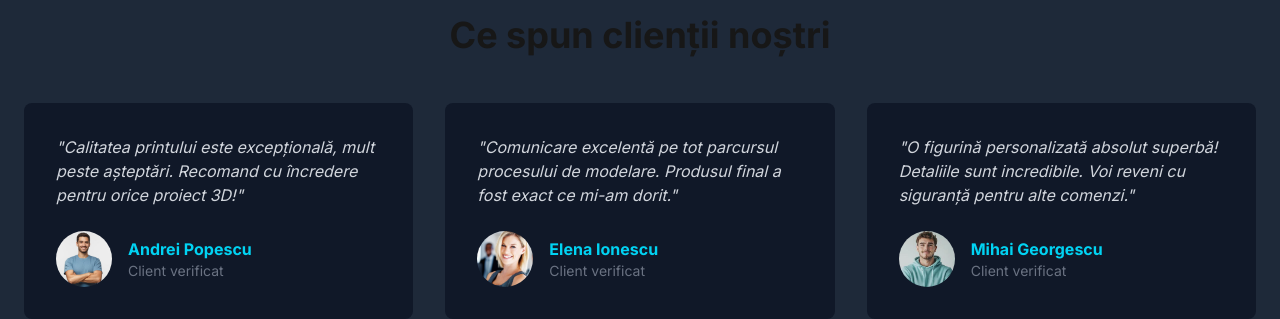
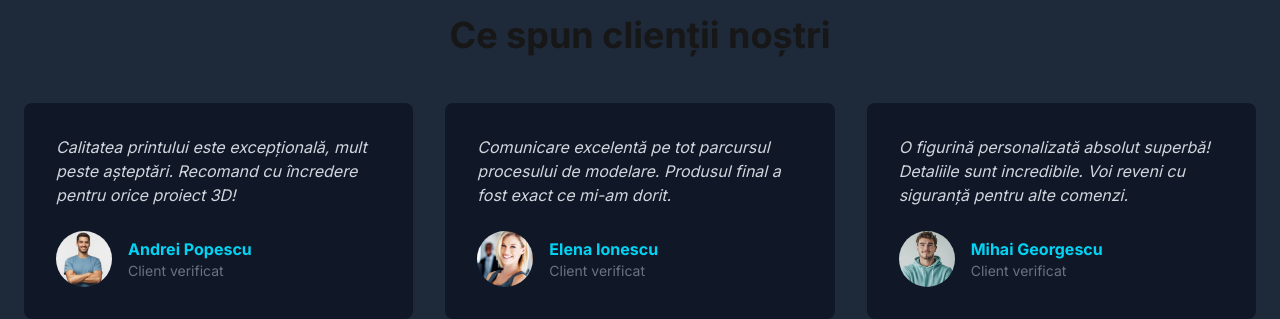
Before and after one commit to remus36/magazin3d, a Next.js app: page / in a window 1280 px wide. Shown: the part 3600-3919 px from the top of the page. Built offline with nearby package versions, Linux system fonts and the light colour scheme.

Commit message:
Fix: Corrected image paths/names for Testimonials, build now succeeds

```diff
--- a/components/Testimonials.tsx
+++ b/components/Testimonials.tsx
@@ -29,7 +29,7 @@
         <div className="grid grid-cols-1 md:grid-cols-3 gap-8">
           {reviews.map((review, index) => (
             <div key={index} className="bg-gray-900 p-8 rounded-lg flex flex-col">
-              <p className="text-gray-300 italic mb-6 flex-grow">"{review.quote}"</p>
+                <p className="text-gray-300 italic mb-6 flex-grow">{review.quote}</p>
                     <div className="flex items-center">
                         <div className="relative w-14 h-14 rounded-full overflow-hidden mr-4">
                         {/* Vei înlocui placeholder-ul cu imaginile clienților sau le poți genera */}
--- a/next.config.ts
+++ b/next.config.ts
@@ -1,6 +1,7 @@
 /** @type {import('next').NextConfig} */
 const nextConfig = {
-  output:'export',
+  // output:'export',
+  distDir:'dist',
   // Aici începe modificarea
   images: {
     remotePatterns: [
```
Also changed, not shown: tsconfig.json (+18 -4 lines), 114 other files (tests, documents, lock files or other folders). Lines whose indentation alone changed are shown as unchanged.
